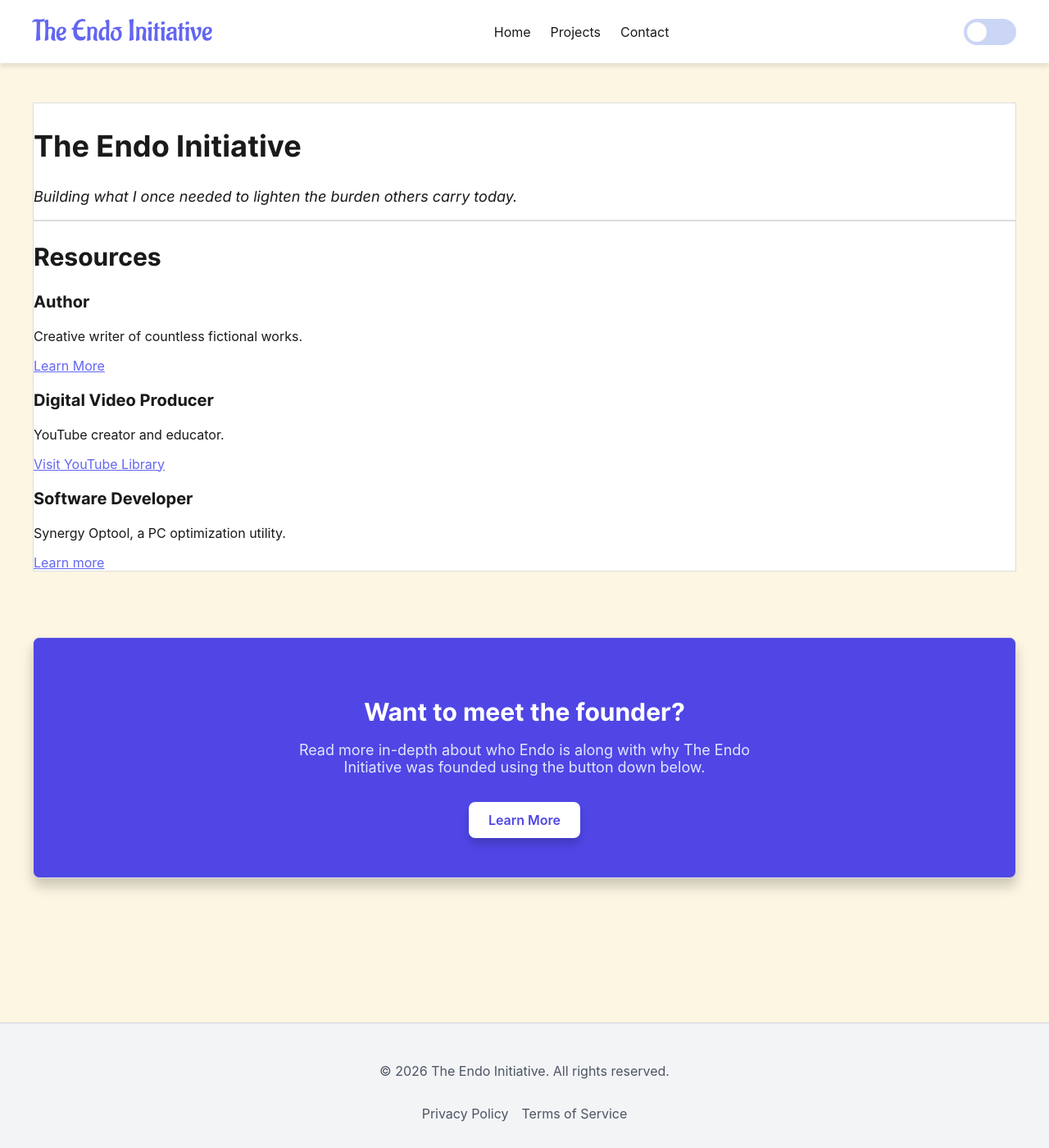
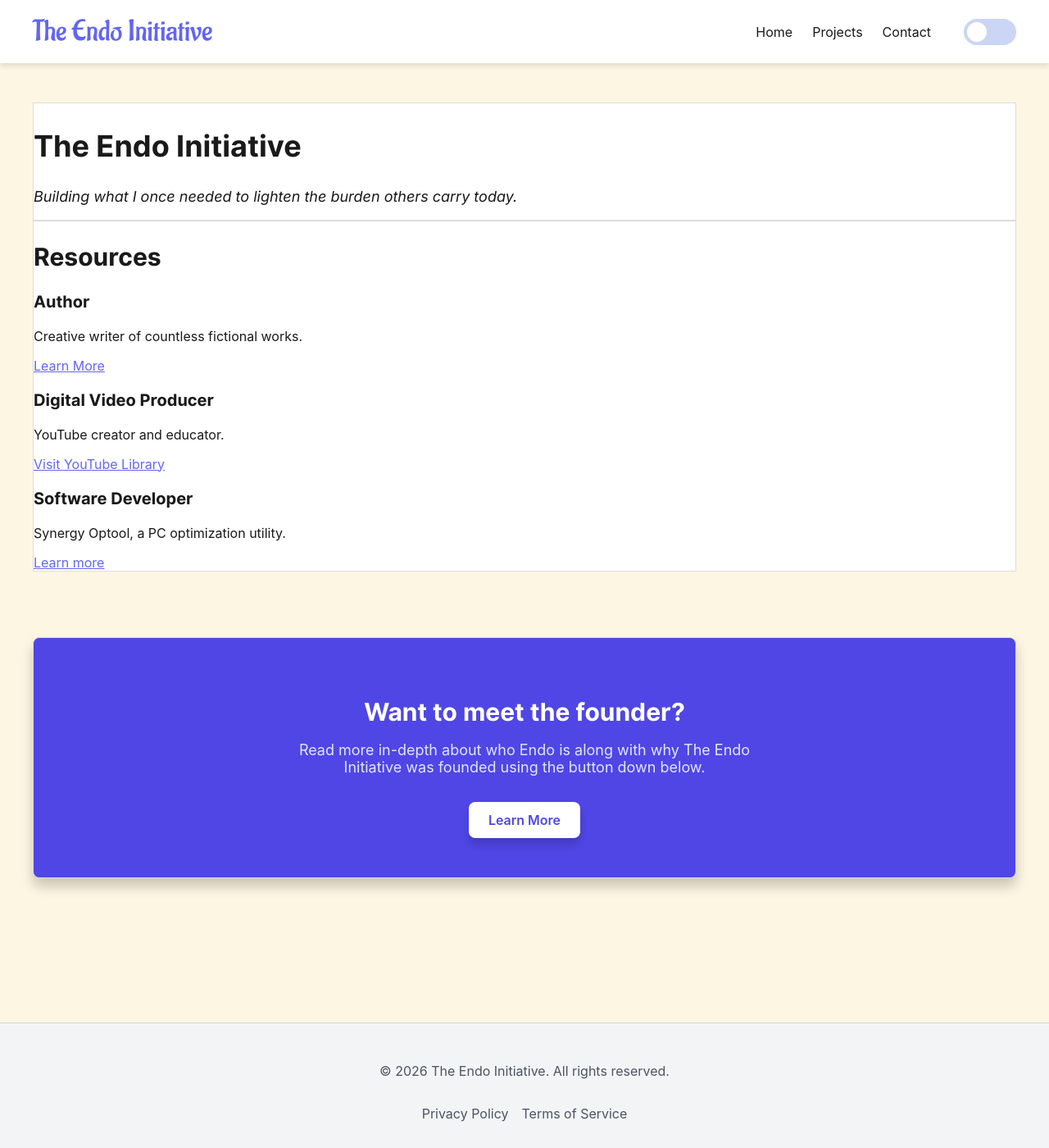
Before and after one commit to Endo-Kazuki/EndoInitiative, a Jekyll site: the page built from index.html, in a window 1280 px wide and 1400 px high. Shown: the whole window at 82% size. Built offline with Jekyll 4.4.1, drawn with Linux system fonts in a browser that asks for light colours; some web fonts are replaced.

Commit message:
Update header.html

```diff
--- a/_includes/header.html
+++ b/_includes/header.html
@@ -1,8 +1,8 @@
-<!-- header.html -->
 <header class="site-header">
   <nav class="nav-container">
     <a href="/" class="site-title">{{ site.title }}</a>
 
+    <div class="nav-right">
       <div class="nav-links">
         <a href="/">Home</a>
         <a href="/projects">Projects</a>
@@ -16,5 +16,6 @@
         <span class="icon moon">🌙</span>
         <span class="slider"></span>
       </label>
+    </div>
   </nav>
 </header>
```
Lines whose indentation alone changed are shown as unchanged.
